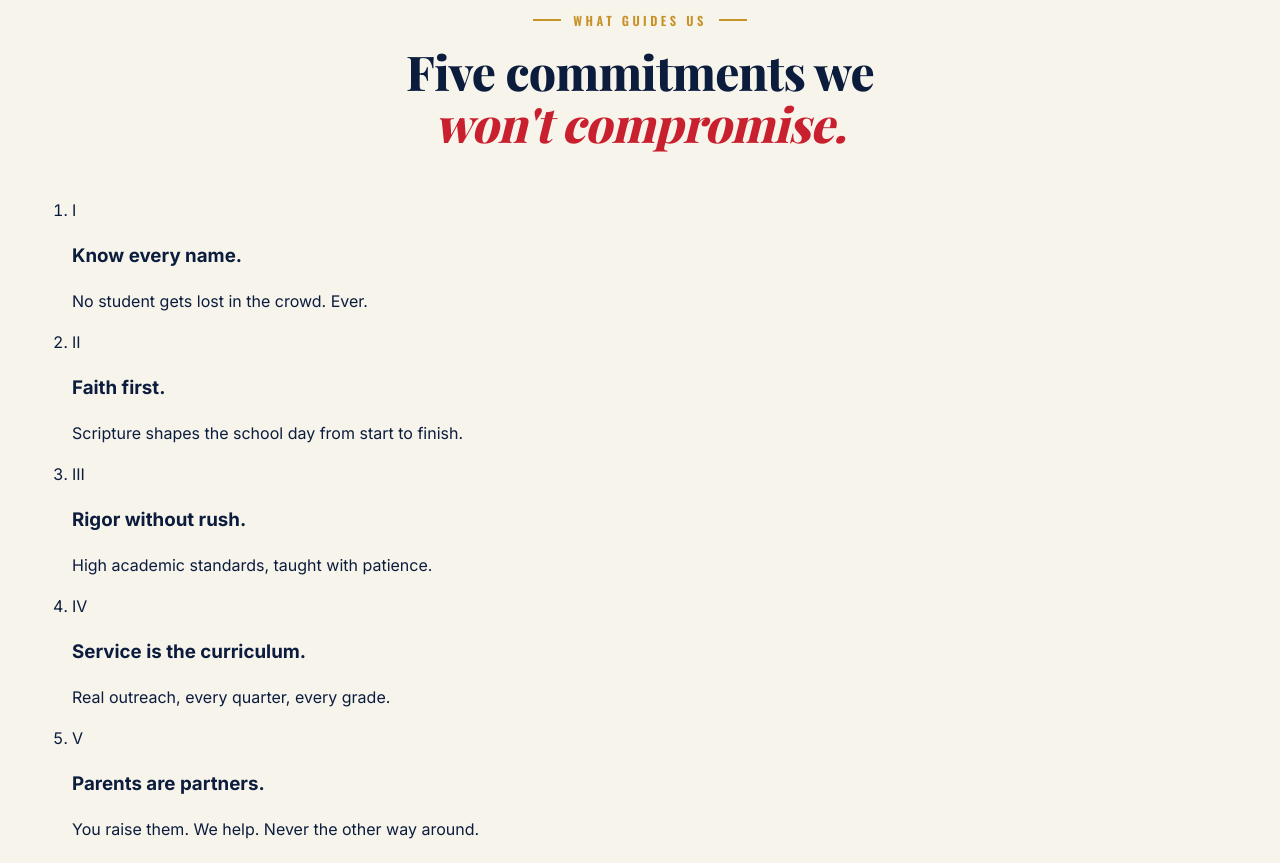
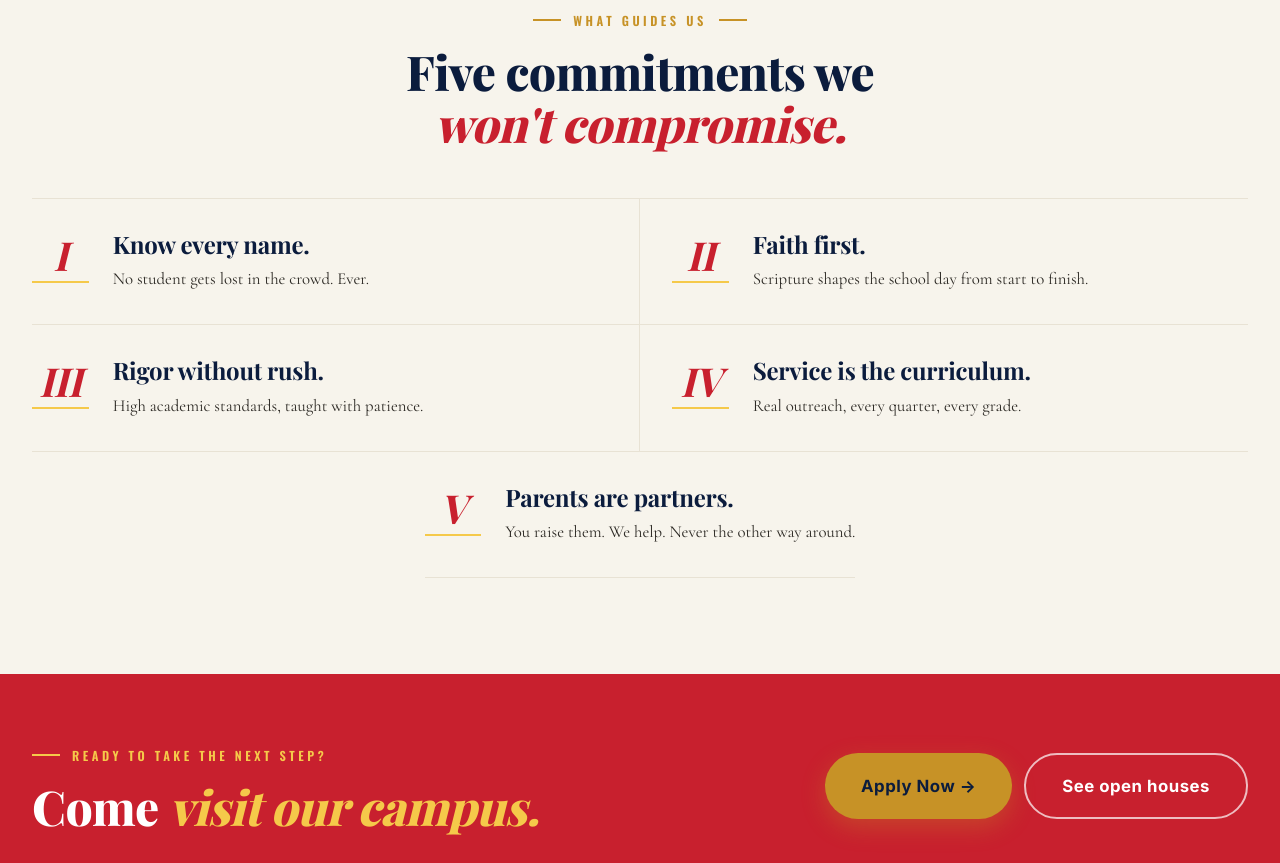
Before and after one commit to kimberlyflowers/youth-empowerment-school, a plain HTML site: page about.html in a window 1280 px wide. Shown: the part 4297-5160 px from the top of the page. Drawn offline with nearby package versions, Linux system fonts and the light colour scheme; a web font is replaced by a local one.

Commit message:
Add .commitments editorial list styles

```diff
--- a/assets/css/site.css
+++ b/assets/css/site.css
@@ -440,6 +440,80 @@ a:hover { color: var(--yes-crimson-deep); }
   line-height: 1.5;
   color: var(--yes-graphite);
   margin: 0;
+}
+
+/* ===== Commitments (editorial list) ===== */
+.commitments {
+  list-style: none;
+  padding: 0;
+  margin: var(--space-7) 0 0;
+  display: grid;
+  grid-template-columns: repeat(2, 1fr);
+  gap: 0;
+  border-top: 1px solid var(--yes-stone);
+}
+.commitment {
+  display: grid;
+  grid-template-columns: auto 1fr;
+  gap: var(--space-5);
+  align-items: baseline;
+  padding: var(--space-6) var(--space-5) var(--space-6) 0;
+  border-bottom: 1px solid var(--yes-stone);
+  position: relative;
+}
+.commitment:nth-child(odd) { padding-right: var(--space-6); border-right: 1px solid var(--yes-stone); }
+.commitment:nth-child(even) { padding-left: var(--space-6); }
+.commitment-wide {
+  grid-column: 1 / -1;
+  border-right: none !important;
+  padding-right: 0 !important;
+  padding-left: 0 !important;
+  justify-content: center;
+  max-width: 640px;
+  margin: 0 auto;
+}
+.commitment-num {
+  font-family: var(--font-display);
+  font-weight: 700;
+  font-style: italic;
+  font-size: 2.5rem;
+  line-height: 1;
+  color: var(--yes-crimson);
+  letter-spacing: -0.02em;
+  min-width: 2.2ch;
+  text-align: center;
+  border-bottom: 2px solid var(--yes-gold-bright);
+  padding-bottom: 6px;
+  align-self: start;
+  margin-top: 4px;
+}
+.commitment-body h3 {
+  font-family: var(--font-display);
+  font-weight: 700;
+  font-size: 1.5rem;
+  margin: 0 0 8px;
+  color: var(--yes-navy-deep);
+  letter-spacing: -0.01em;
+  line-height: 1.15;
+}
+.commitment-body p {
+  font-family: var(--font-serif);
+  font-size: 1.05rem;
+  line-height: 1.55;
+  color: var(--yes-graphite);
+  margin: 0;
+  text-wrap: pretty;
+}
+@media (max-width: 720px) {
+  .commitments { grid-template-columns: 1fr; }
+  .commitment,
+  .commitment:nth-child(odd),
+  .commitment:nth-child(even) {
+    padding: var(--space-5) 0;
+    border-right: none;
+  }
+  .commitment-wide { max-width: none; }
+  .commitment-num { font-size: 2rem; }
 }
 
 /* ===== Quote ===== */
```
